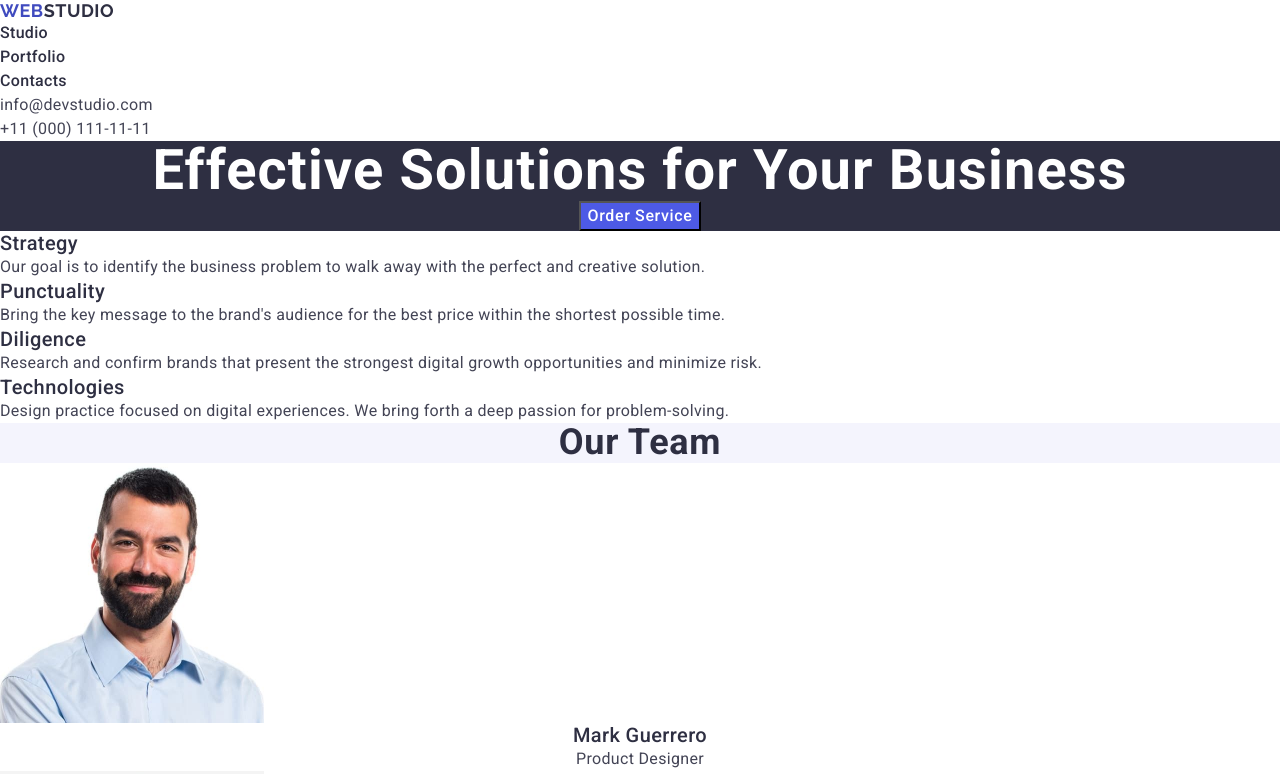
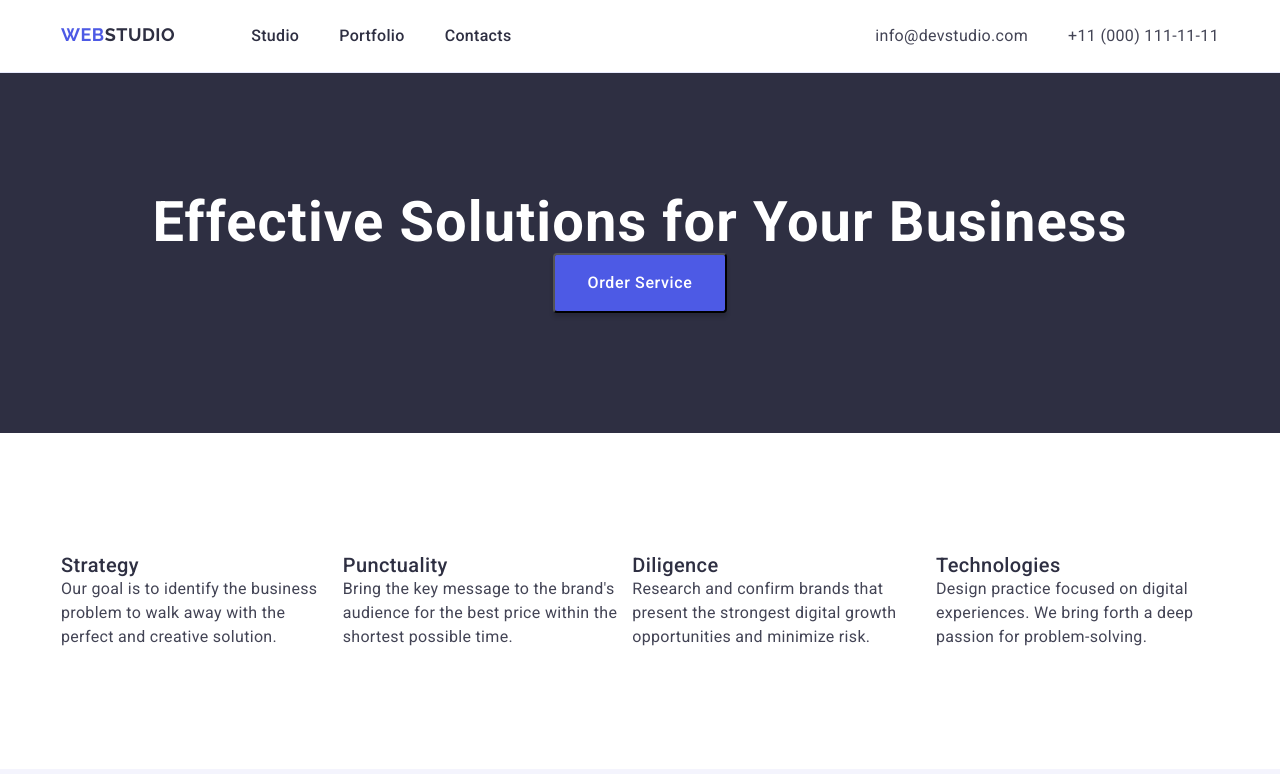
Before and after one commit to Holy-Basilisk/goit-markup-hw-03, a plain HTML site: page index.html in a window 1280 px wide. Shown: the top 774 px of the page. Drawn offline with nearby package versions, Linux system fonts and the light colour scheme.

Commit message:
flexbox added

```diff
--- a/css/styles.css
+++ b/css/styles.css
@@ -40,6 +40,7 @@ ul, ol {
 	margin-top: 0;
 	margin-bottom: 0;
 	padding-left: 0;
+	list-style: none;
 }
 img {
 	display: block;
@@ -51,36 +52,44 @@ body {
 	font-family: 'Roboto', sans-serif;
 	color: var(--colorSlate);
 	background-color: var(--backgroundColorWhite);
+	/*max-width: 1440px;*/
+}
 
+.container {
+	max-width: 1158px;
+	padding-left: ;
+	padding-right:  ;
+	margin-left: auto;
+	margin-right: auto;
 }
 
 .list {list-style: none}
 
-.header ul,
-.features ul,
-.portfolio ul,
-.our-team ul,
-.button-list,
-.project-list {
-	list-style: none;
-}
-
-.header li,
-.features li,
-.portfolio li,
-.our-team li,
-.button-list li,
-.project-list li {
-
+.section {
+	padding: 120px 0;
 }
 
 .header {
+	border-bottom: 1px solid var(--colorCornflower);
+	background-color: var(--backgroundColorWhite);
+}
 
+.header .container {
+	display: flex;
+	justify-content: space-between;
+	align-items: center;
+	padding: 24px 0;
 }
-.header nav,
+
+.header nav {
+	display: flex;
+	gap: 76px;
+}
+
 .header address,
 .header ul {
-
+	display: flex;
+	gap: 40px;
 }
 
 .header .link {
@@ -102,6 +111,9 @@ body {
 	background-color: var(--backgroundColorDark);
 
 }
+
+.footer .container {padding: 100px 0;}
+
 /*.footer .logo {
 	text-decoration: none;
 	color: var(--footerLinkColor);
@@ -133,6 +145,12 @@ body {
 
 }
 
+.hero-image .container {
+	display: flex;
+	flex-direction: column;
+	align-items: center;
+}
+
 .button {
 	font-family: 'Roboto', sans-serif;
 	font-style: normal;
@@ -143,7 +161,6 @@ body {
 	text-align: center;
 	letter-spacing: 0.04em;
 	cursor: pointer;
-
 }
 
 .hero-image {
@@ -164,11 +181,17 @@ body {
 	font-weight: 500;
 	font-size: 16px;
 	line-height: 1.5;
-	/*pad__ding: 16px 32px;
-	box-sha__dow: 0px 4px 4px rgba(0, 0, 0, 0.15);
-	bor__der-radius: 4px;*/
+	padding: 16px 32px;
+	box-shadow: 0px 4px 4px rgba(0, 0, 0, 0.15);
+	border-radius: 4px;
 	letter-spacing: 0.04em;
 	text-transform: capitalize
+}
+
+.features .list {
+	display: flex;
+	justify-content: space-between;
+	gap: 8px;
 }
 
 .features h3,
@@ -203,26 +226,25 @@ body {
 	text-align: center;
 	letter-spacing: 0.02em;
 	font-weight: 700;
+	margin-bottom: 72px;
 }
 
 .our-team {
 	background-color: var(--backgroundColorLight);
 	text-align: center;
-	/*disp__lay: flex;*/
-	/*flex-dir__ection: column;*/
-	justify-content: center;
-/*	ali__gn-items: center;
-	pad__ding: 0px;*/
-	/*тут флекс работает как надо :) но мб по другому структуру нужно будет сделать*/
+}
+
+.our-team .list {
+	display: flex;
+	justify-content: space-between;
 }
 
 .our-team .team-card {
 	background-color: var(--backgroundColorWhite);
 	/*wid__th: 264px;
 	hei__ght: 380px;*/
-
-	/*box-sha__dow: 0px 1px 6px rgba(46, 47, 66, 0.08), 0px 1px 1px rgba(46, 47, 66, 0.16), 0px 2px 1px rgba(46, 47, 66, 0.08);
-	bor__der-radius: 0px 0px 4px 4px;*/
+	box-shadow: 0px 1px 6px rgba(46, 47, 66, 0.08), 0px 1px 1px rgba(46, 47, 66, 0.16), 0px 2px 1px rgba(46, 47, 66, 0.08);
+	border-radius: 0px 0px 4px 4px;
 }
 
 .team-card-name {
@@ -231,6 +253,7 @@ body {
 	line-height: 1.2;
 	letter-spacing: 0.02em;
 	color: var(--headersColor);
+	padding-top: 32px;
 }
 
 .team-card-role {
@@ -238,6 +261,17 @@ body {
 	line-height: 1.5;
 	letter-spacing: 0.02em;
 	color: var(--textColor);
+	padding-bottom: 32px;
+}
+
+.portfolio .project-list {
+	display: flex;
+	justify-content: space-between;
+	flex-wrap: wrap;
+}
+
+.project-card {
+	border: 1px solid var(--colorCornflower);
 }
 
 .header .link:hover,
--- a/index.html
+++ b/index.html
@@ -5,11 +5,13 @@
 	<meta charset="utf-8">
 	<meta name="viewport" content="width=device-width, initial-scale=1.0">
 
+
+
 	<link rel="preconnect" href="https://fonts.googleapis.com">
 	<link rel="preconnect" href="https://fonts.gstatic.com" crossorigin>
 	<link href="https://fonts.googleapis.com/css2?family=Raleway:wght@700&family=Roboto:wght@400;500;700;900&display=swap" rel="stylesheet">
 
-	<link rel="stylesheet" href="https://cdnjs.cloudflare.com/ajax/libs/modern-normalize/1.0.0/modern-normalize.min.css">
+	<link rel="stylesheet" href="https://cdnjs.cloudflare.com/ajax/libs/modern-normalize/2.0.0/modern-normalize.css" integrity="sha512-gA2Bvu0/hw4oj0Lp8ZHjK+o3S4BE5m8d/wNVy6ktKLhHKPpWLQwv9ixzuWirWOakoJqlBdePq2NhoCaUOQ5npQ==" crossorigin="anonymous" referrerpolicy="no-referrer" />
 	<link rel="stylesheet" href="./css/styles.css">
 
 	<title>Main page</title>
@@ -17,29 +19,29 @@
 
 <body>
 
-	<header class="header" id="header">
+	<header class="header" id="header"><div class="container">
 		<nav class="list">
 			<a class="logo link" href="./index.html">WEB<span class="span">Studio</span></a>
-			<ul>
+			<ul class="list">
 				<li><a class="link" href="./index.html">Studio</a></li>
 				<li><a class="link" href="">Portfolio</a></li>
 				<li><a class="link" href="">Contacts</a></li>
 			</ul>
 		</nav>
 		<address class="address">
-			<ul>
+			<ul class="list">
 				<li><a class="link" href="mailto:info@devstudio.com">info@devstudio.com</a></li>
 				<li><a class="link" href="tel:+11(000)111-11-11">+11 (000) 111-11-11</a></li>
 			</ul>
 		</address>
-	</header>
+	</div></header>
 
 	<main class="main">
-		<section class="hero-image" id="heroImage">
+		<section class="section hero-image" id="heroImage"><div class="container">
 			<h1 class="useless-class-for-stupid-auto-check hero-image">Effective Solutions for Your Business</h1>
 			<button type="button" class="button">Order Service</button>
-		</section>
-		<section class="features" id="features">
+		</div></section>
+		<section class="section features" id="features"><div class="container">
 			<h2 hidden>Features</h2>
 			<ul class="list">
 				<li>
@@ -59,7 +61,7 @@
 					<p class="main-feature-text">Design practice focused on digital experiences. We bring forth a deep passion for problem-solving.</p>
 				</li>
 			</ul>
-		</section>
+		</div></section>
 		<!-- <section class="portfolio">
 			<h2 class="header-h2" id="portfolio">What are we doing</h2>
 			<ul class="list">
@@ -68,7 +70,7 @@
 				<li class="list-item"><img src="./images/img3.jpg" alt="Website on smartphone and PC" width="360"></li>
 			</ul>
 		</section> -->
-		<section class="our-team">
+		<section class="section our-team"><div class="container">
 			<h2 class="useless-class" id="contacts">Our Team</h2>
 			<ul class="list">
 				<li class="team-card">
@@ -95,9 +97,9 @@
 					<p class="team-card-role">UI Designer</p>
 				</li>
 			</ul>
-		</section>
+		</div></section>
 
-		<section class="portfolio">
+		<section class="section portfolio"><div class="container">
 			<h2 class="useless-class" id="portfolio">Our Portfolio</h2>
 			<ul class="project-list">
 				<li class="project-card">
@@ -131,14 +133,14 @@
 					<p class="project-card-type">Marketing</p>
 				</li>
 			</ul>
-		</section>
+		</div></section>
 	</main>
 
-	<footer class="footer" id="footer">
+	<footer class="footer" id="footer"><div class="container">
 		<a class="logo link" href="./index.html">WEB<span class="span">Studio</span></a>
 		<p class="useless-class">Increase the flow of customers and sales for your business with digital marketing & growth solutions.</p>
 		<p class="version">v5.07</p>
-	</footer>
+	</div></footer>
 
 </body>
 </html>
```
